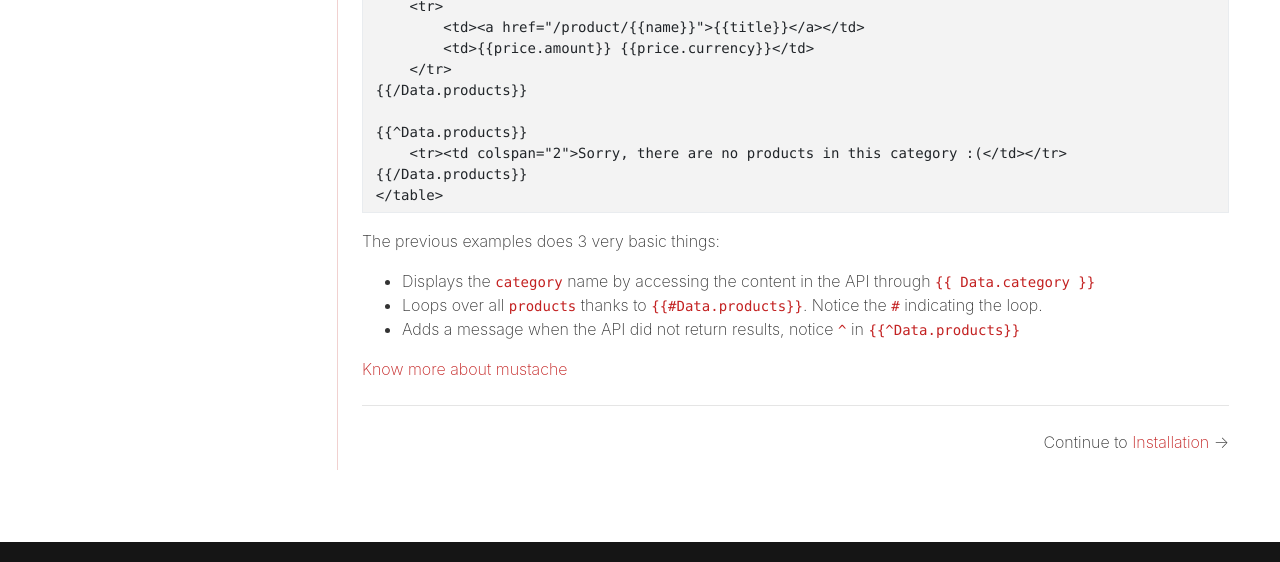
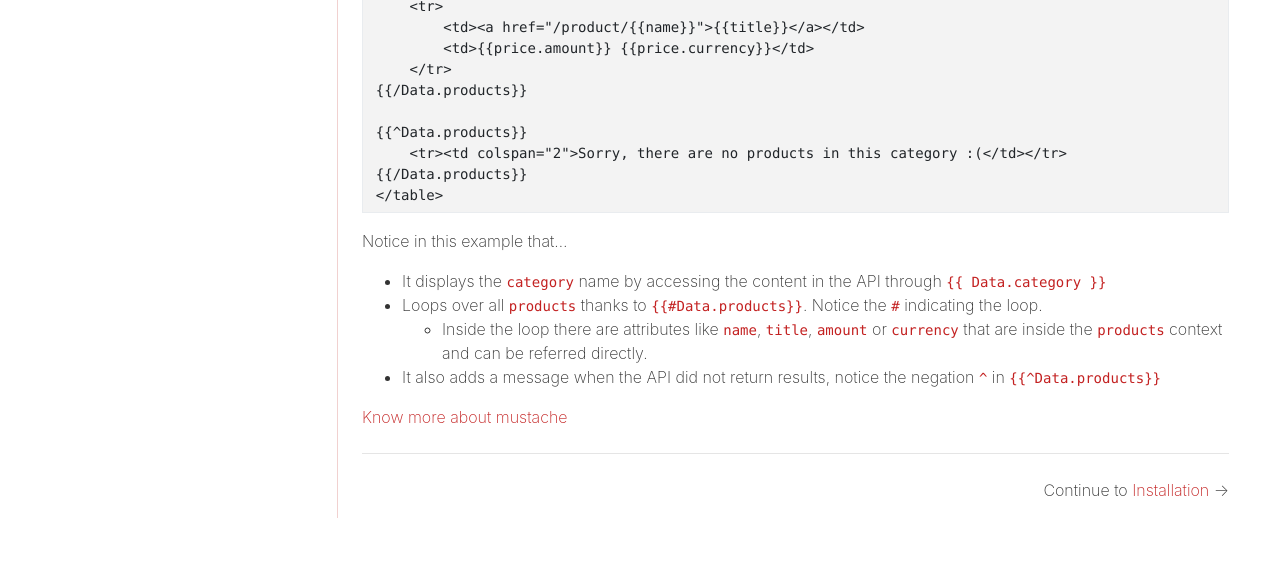
Before and after one commit to devopsfaith/api2html.com, a plain HTML site: page docs/overview/index.html in a window 1280 px wide. Shown: the part 1297-1859 px from the top of the page. Drawn offline with nearby package versions, Linux system fonts and the light colour scheme.

Commit message:
Automatic build from CI GitLab 56079205

```diff
--- a/docs/overview/index.html
+++ b/docs/overview/index.html
@@ -258,12 +258,16 @@
 &lt;/table&gt;
 </code></pre>
 
-<p>The previous examples does 3 very basic things:</p>
+<p>Notice in this example that&hellip;</p>
 
 <ul>
-<li>Displays the <code>category</code> name by accessing the content in the API through <code>{{ Data.category }}</code></li>
-<li>Loops over all <code>products</code> thanks to <code>{{#Data.products}}</code>. Notice the <code>#</code> indicating the loop.</li>
-<li>Adds a message when the API did not return results, notice <code>^</code> in <code>{{^Data.products}}</code></li>
+<li>It displays the <code>category</code> name by accessing the content in the API through <code>{{ Data.category }}</code></li>
+<li>Loops over all <code>products</code> thanks to <code>{{#Data.products}}</code>. Notice the <code>#</code> indicating the loop.
+
+<ul>
+<li>Inside the loop there are attributes like <code>name</code>, <code>title</code>, <code>amount</code> or <code>currency</code> that are inside the <code>products</code> context and can be referred directly.</li>
+</ul></li>
+<li>It also adds a message when the API did not return results, notice the negation <code>^</code> in <code>{{^Data.products}}</code></li>
 </ul>
 
 <p><a href="/docs/templates">Know more about mustache</a></p>
```
